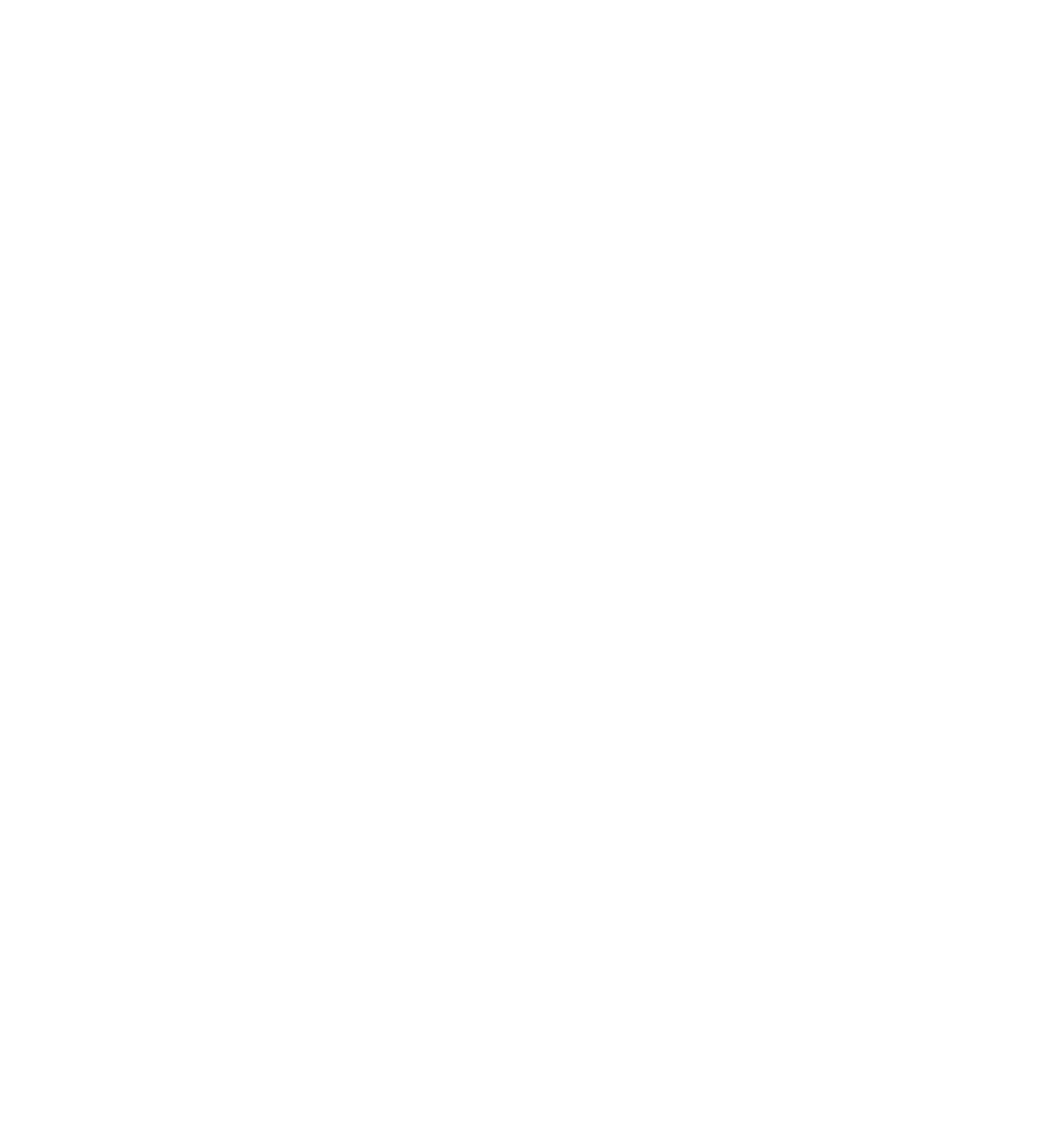
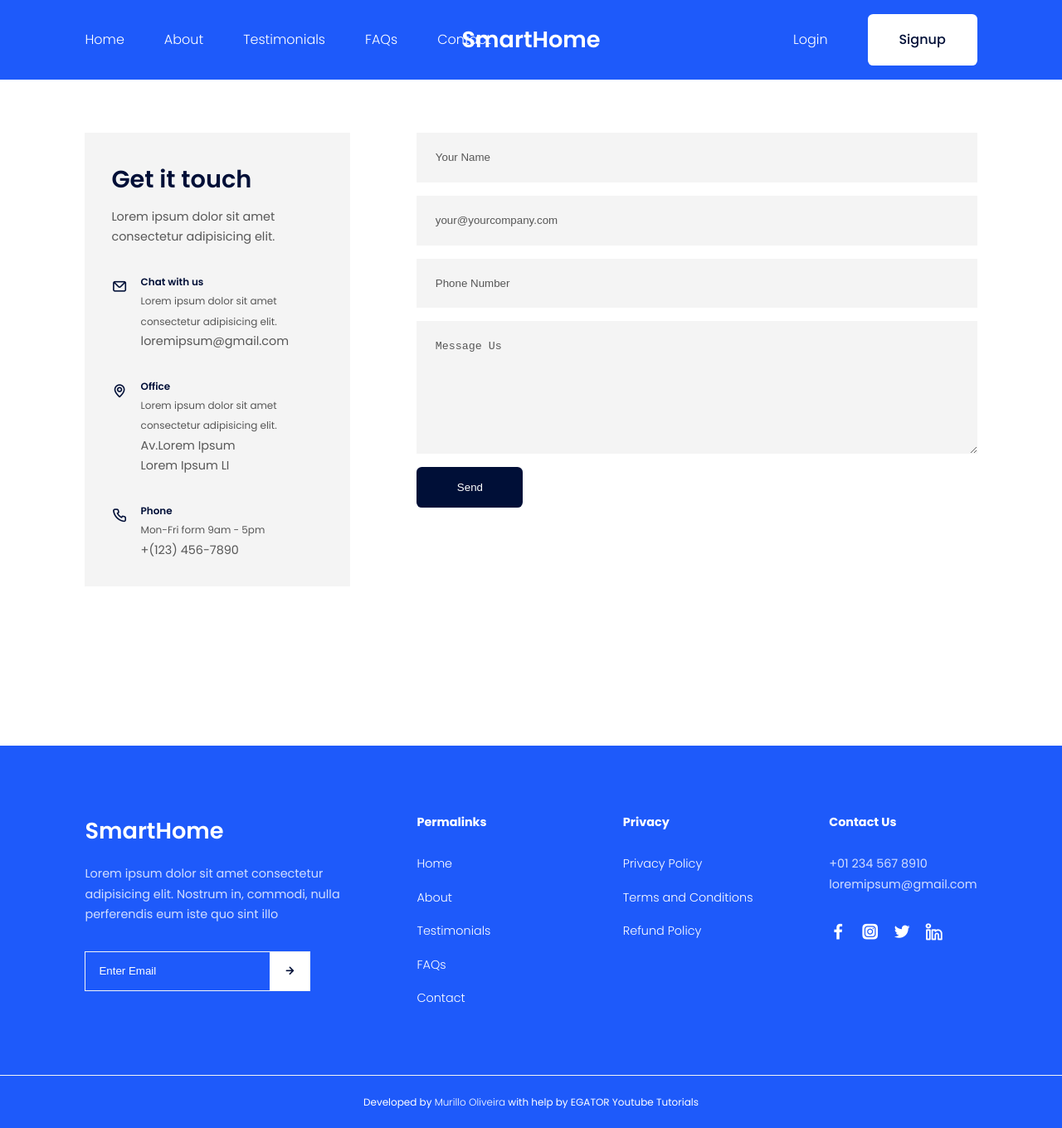
Before and after one commit to murilloliveiraz/SmartHome, a plain HTML site: page contact.html in a window 1280 px wide. Shown: the whole page at 83% size. Before the commit the page ends 800 px from the top, so only its background shows below. Drawn offline with nearby package versions, Linux system fonts and the light colour scheme.

Commit message:
fim do prjeto

```diff
--- /dev/null
+++ b/assets/css/contact.css
@@ -0,0 +1,91 @@
+
+
+nav{
+    background: var(--color-primary);
+}
+
+#contact{
+    padding-top: 10rem;
+}
+
+#contact .container{
+    display: grid;
+    grid-template-columns: 20rem auto;
+    gap: 5rem;
+}
+
+#contact .container aside{
+    background: var(--color-light);
+    padding: 2rem;
+    font-size: 0.9rem;
+    color: var(--color-dark);
+}
+
+#contact .container aside h4{
+    color: var(--color-black);
+    font-size: 1.8rem;
+    margin-bottom: 0.5rem;
+    font-weight: 600;
+}
+
+#contact aside article{
+    display: flex;
+    gap: 1rem;
+    margin-top: 2rem;
+}
+
+#contact aside article:last-child{
+    margin-bottom: 0;
+}
+
+
+#contact aside article i{
+    color: var(--color-black);
+    font-size: 1.2rem;
+}
+
+
+#contact aside article h5{
+    font-weight: 600;
+    color: var(--color-black);
+}
+
+#contact form{
+    display: flex;
+    flex-direction: column;
+    gap: 1rem;
+}
+
+#contact form input, #contact textarea{
+    padding: 1.4rem;
+    background: var(--color-light);
+}
+
+#contact form input::placeholder, #contact textarea::placeholder{
+    color: var(--color-dark);
+}
+
+#contact form input:focus, #contact textarea:focus{
+    background: var(--color-black);
+    color: var(--color-white);
+}
+
+#contact textarea{
+    height: 10rem;
+}
+
+#contact form button{
+    width: 8rem;
+    background: var(--color-black);
+    color: var(--color-white);
+    cursor: pointer;
+}
+
+/*==================== Media Queries ===============*/
+
+@media  screen and (max-width: 600px) {
+    #contact .container{
+        grid-template-columns: 1fr;
+        gap: 2rem;
+    }
+}
--- a/assets/css/style.css
+++ b/assets/css/style.css
@@ -124,6 +124,12 @@ nav{
     left: 0;
     z-index: 2;
     background: var(--color-primary);
+}
+
+.window-scroll{
+    background: var(--color-primary);
+    border-bottom: 1px solid var(--color-white);
+    box-shadow: 0 1rem 1rem var(--color-primary-variant) ;
 }
 
 .nav_container{
--- /dev/null
+++ b/assets/js/script.js
@@ -0,0 +1,56 @@
+const menuBtn = document.querySelector('#menu-btn');
+const closeBtn = document.querySelector('#close-btn');
+const menu = document.querySelector('.nav_items');
+
+menuBtn.addEventListener("click", ()=>{
+    menu.style.display = 'block';
+    menuBtn.style.display = 'none';
+    closeBtn.style.display = 'inline-block';
+})
+
+const closeNavMenu = () => {
+    menu.style.display = 'none';
+    menuBtn.style.display = 'inline-block';
+    closeBtn.style.display = 'none';
+}
+
+closeBtn.addEventListener("click", () => {
+    closeNavMenu();
+})
+
+
+// show/hide faqs
+const faqs = document.querySelectorAll('.faq');
+
+faqs.forEach(faq => {
+    faq.addEventListener('click', () => {
+        faq.classList.toggle('open');
+        // change icon
+        const icon = faq.querySelector('.faq_icon i');
+        if(icon.className === 'uil uil-plus') {
+            icon.className = 'uil uil-minus';
+        } else {
+            icon.className = 'uil uil-plus';
+        }
+    })
+})
+
+
+// add background style to navbar
+window.addEventListener('scroll', () => {
+    document.querySelector('nav').classList.toggle('window-scroll', window.scrollY > 0);
+})
+
+
+
+
+// ADDED AFTER TUTORIAL
+// close nav menu when any nav Items is clicked on tablets and mobile
+const navItems = document.querySelectorAll('.nav_items li a');
+if(window.innerWidth < 1024) {
+    navItems.forEach(item => {
+        item.addEventListener('click', () => {
+            closeNavMenu();
+        })
+    })
+}
--- a/contact.html
+++ b/contact.html
@@ -0,0 +1,148 @@
+<!DOCTYPE html>
+<html lang="pt-br">
+<head>
+    <meta charset="UTF-8">
+    <meta name="viewport" content="width=device-width, initial-scale=1.0">
+    <title>SmartHome</title>
+    <link rel="stylesheet" href="./assets/css/style.css">
+    <link rel="stylesheet" href="./assets/css/contact.css">
+    <link rel="stylesheet" href="https://unicons.iconscout.com/release/v4.0.8/css/line.css">
+</head>
+<body>
+    <nav>
+        <div class="container nav_container">
+            <ul class="nav_items">
+                <li><a href="index.html">Home</a></li>
+                <li><a href="index.html#about">About</a></li>
+                <li><a href="index.html#testimonials">Testimonials</a></li>
+                <li><a href="index.html#faqs">FAQs</a></li>
+                <li><a href="contact.html">Contact</a></li>
+            </ul>
+
+            <a href="index.html" class="nav_logo"><h3>SmartHome</h3></a>
+
+            <div class="nav_sign-signup">
+                <a href="#">Login</a>
+                <a href="#" class="btn">Signup</a>
+            </div>
+
+            <button id="menu-btn"><i class="uil uil-bars"></i></button>
+            <button id="close-btn"><i class="uil uil-multiply"></i></button>
+        </div>
+    </nav>
+
+    <section id="contact">
+        <div class="container">
+            <aside>
+                <h4>Get it touch</h4>
+                <p>Lorem ipsum dolor sit amet consectetur adipisicing elit.</p>
+
+                <div class="info">
+                    <article>
+                        <span class="icon"><i class="uil uil-envelope"></i></span>
+
+                        <div class="details">
+                            <h5>Chat with us</h5>
+                            <small>Lorem ipsum dolor sit amet consectetur adipisicing elit.</small>
+                            <p>loremipsum@gmail.com</p>
+                        </div>
+                    </article>
+                    <article>
+                        <span class="icon"><i class="uil uil-map-marker"></i></span>
+                        <div class="details">
+                            <h5>Office</h5>
+                            <small>Lorem ipsum dolor sit amet consectetur adipisicing elit.</small>
+                            <p>Av.Lorem Ipsum</p>
+                            <p>Lorem Ipsum LI</p>
+                        </div>
+                    </article>
+                    <article>
+                        <span class="icon"><i class="uil uil-phone"></i></span>
+                        <div class="details">
+                            <h5>Phone</h5>
+                            <small>Mon-Fri form 9am - 5pm</small>
+                            <p>+(123) 456-7890 </p>
+                        </div>
+                    </article>
+                </div>
+            </aside>
+
+            <form action="https://formspree.io/f/mlekqnak" method="POST">
+                <input type="text" name="Name" placeholder="Your Name" required>
+                <input type="email" name="Email Adress" placeholder="your@yourcompany.com" required>
+                <input type="number" name="Phone Number" placeholder="Phone Number" required>
+                <textarea name="Message" placeholder="Message Us" cols="30" rows="10" required></textarea>
+                <button type="submit" class="btn">Send</button>
+            </form>
+        </div>
+    </section>
+
+
+
+    <footer >
+        <div class="container footer_container">
+            <div class="footer_1">
+                    <a href="index.html" class="footer_logo"><h3>SmartHome</h3></a>
+
+                <p>Lorem ipsum dolor sit amet consectetur adipisicing elit. Nostrum in, commodi, nulla perferendis eum iste quo sint illo</p>
+                <div class="footer_subscribe">
+                    <input type="email" placeholder="Enter Email" required>
+                    <button type="submit"><i class="uil uil-arrow-right"></i></button>
+                </div>
+            </div>
+
+
+            <div class="footer_2">
+                <h4>Permalinks</h4>
+                <ul class="permalinks">
+                    <li><a href="index.html">Home</a></li>
+                <li><a href="index.html#about">About</a></li>
+                <li><a href="index.html#testimonials">Testimonials</a></li>
+                <li><a href="index.html#faqs">FAQs</a></li>
+                <li><a href="contact.html">Contact</a></li>
+                </ul>
+            </div>
+
+
+            <div class="footer_3">
+                <h4>Privacy</h4>
+                <ul class="privacy">
+                    <li><a href="#">Privacy Policy</a></li>
+                <li><a href="#">Terms and Conditions</a></li>
+                <li><a href="#">Refund Policy</a></li>
+                </ul>
+            </div>
+
+            <div class="footer_4">
+                <h4>Contact Us</h4>
+                <p>+01 234 567 8910 <br>
+                loremipsum@gmail.com</p>
+                <ul class="footer_socials">
+                        <li>
+                            <a href="https://facebook.com/apple" target="_blank"><i class="uil uil-facebook-f"></i></a>
+                        </li>
+
+                        <li>
+                            <a href="https://instagram.com/apple" target="_blank"><i class="uil uil-instagram-alt"></i></a>
+                        </li>
+
+                        <li>
+                            <a href="https://twitter.com/apple" target="_blank"><i class="uil uil-twitter"></i></a>
+                        </li>
+
+                        <li>
+                            <a href="https://linkedin.com/apple" target="_blank"><i class="uil uil-linkedin-alt"></i></a>
+                        </li>
+                </ul>
+            </div>
+        </div>
+
+        <div class="copyright">
+            <small>Developed by <a href="https://www.linkedin.com/in/murillo-oliveira-814774213/">Murillo Oliveira</a> with help by EGATOR Youtube Tutorials</small>
+        </div>
+
+    </footer>
+
+    <script defer src="assets/js/script.js"></script>
+</body>
+</html>
```
Also changed, not shown: index.html (+5 -3 lines).
